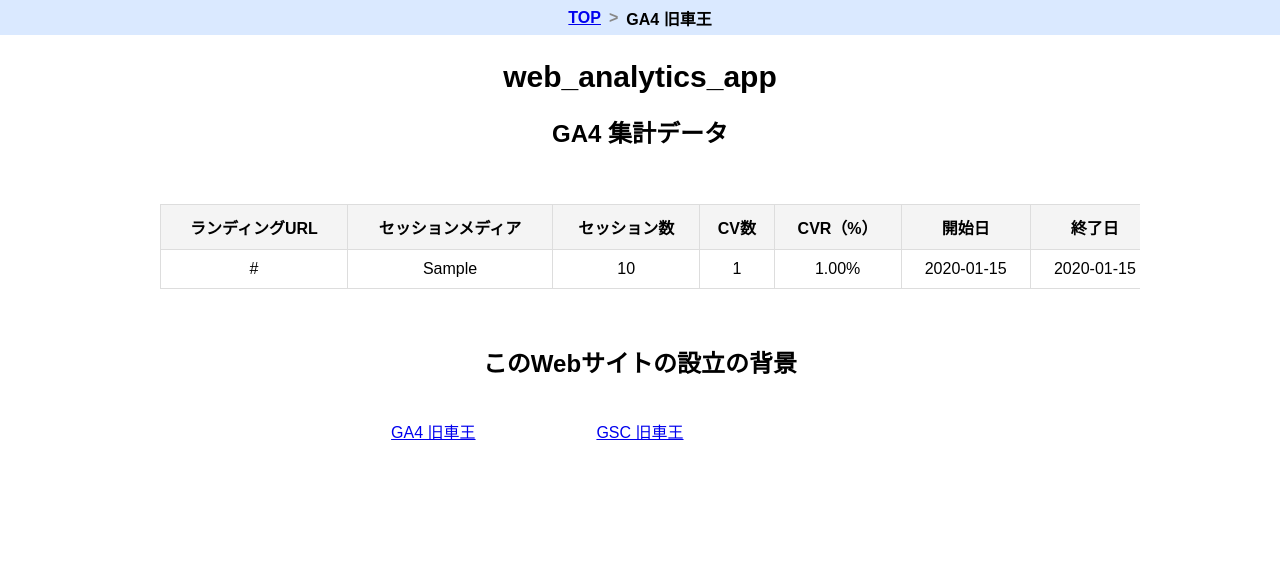
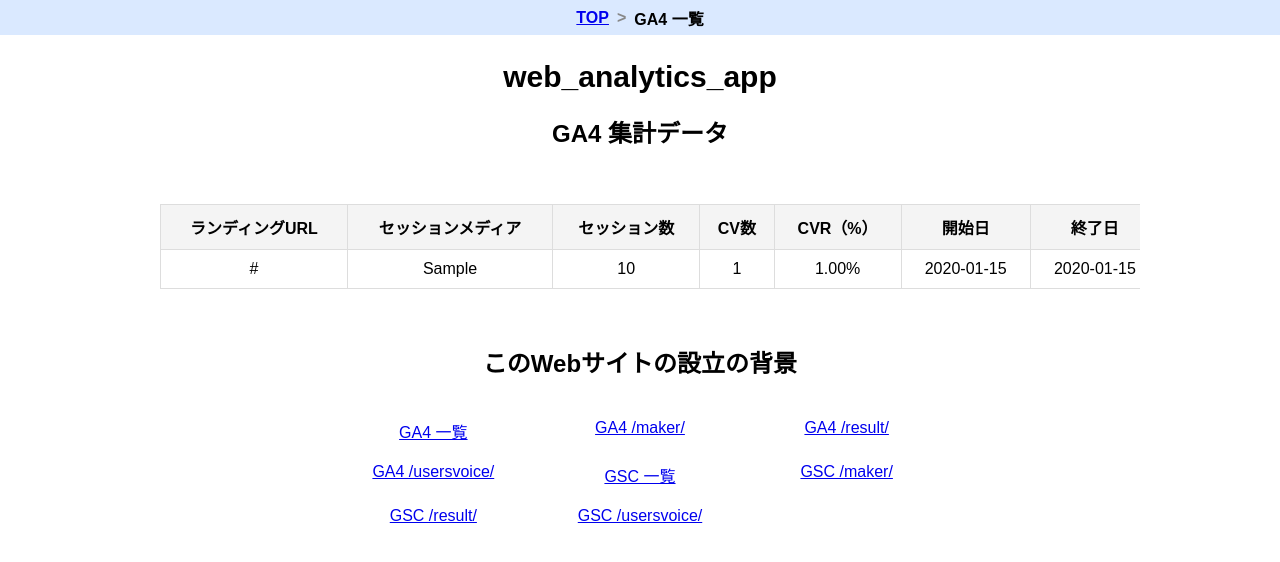
Before and after one commit to Shoki-Hiraga/web_analytics_app, a Laravel app: page /ga4_qsha_oh in a window 1280 px wide. Shown: the top 562 px of the page. Run offline with Laravel 10, Linux system fonts and the light colour scheme; tables that the repository leaves empty hold one stand-in row (values such as "Sample post").

Commit message:
ディレクトリ別ページ作成

```diff
--- a/app/Helpers/BreadcrumbHelper.php
+++ b/app/Helpers/BreadcrumbHelper.php
@@ -8,18 +8,39 @@ class BreadcrumbHelper
 public static function getLinks(): array
 {
     return [
-            'ga4_qsha_oh' => ['name' => 'GA4 旧車王', 'url' => url('/ga4_qsha_oh')],
-            'gsc_qsha_oh' => ['name' => 'GSC 旧車王', 'url' => url('/gsc_qsha_oh')],
+        'ga4_qsha_oh' => ['name' => 'GA4 一覧', 'url' => route('ga4_qsha_oh')],
+        'ga4_qsha_oh.maker' => ['name' => 'GA4 /maker/', 'url' => route('ga4_qsha_oh.maker')],
+        'ga4_qsha_oh.result' => ['name' => 'GA4 /result/', 'url' => route('ga4_qsha_oh.result')],
+        'ga4_qsha_oh.usersvoice' => ['name' => 'GA4 /usersvoice/', 'url' => route('ga4_qsha_oh.usersvoice')],
+
+        'gsc_qsha_oh' => ['name' => 'GSC 一覧', 'url' => route('gsc_qsha_oh')],
+        'gsc_qsha_oh.maker' => ['name' => 'GSC /maker/', 'url' => route('gsc_qsha_oh.maker')],
+        'gsc_qsha_oh.result' => ['name' => 'GSC /result/', 'url' => route('gsc_qsha_oh.result')],
+        'gsc_qsha_oh.usersvoice' => ['name' => 'GSC /usersvoice/', 'url' => route('gsc_qsha_oh.usersvoice')],
     ];
 }
 
 // ② パンくず用
 public static function generate(): array
 {
-        $route = request()->route()?->getName(); // null安全演算子
+    $route = request()->route()?->getName();
+    $map = self::getLinks();
 
-        $links = self::getLinks();
+    // 例: 'ga4_qsha_oh.maker' → ['ga4_qsha_oh', 'ga4_qsha_oh.maker']
+    $breadcrumbs = [];
 
-        return isset($links[$route]) ? [$links[$route]] : [];
+    if ($route && isset($map[$route])) {
+        // 上位ページ（一覧）を自動的に補完
+        if (str_contains($route, '.')) {
+            $parent = explode('.', $route)[0]; // ga4_qsha_oh
+            if (isset($map[$parent])) {
+                $breadcrumbs[] = $map[$parent];
             }
         }
+        $breadcrumbs[] = $map[$route];
+    }
+
+    return $breadcrumbs;
+}
+
+}
--- a/app/Http/Controllers/Ga4QshaOhController.php
+++ b/app/Http/Controllers/Ga4QshaOhController.php
@@ -15,4 +15,18 @@ class Ga4QshaOhController extends Controller
         $records = Ga4QshaOh::orderBy('start_date', 'desc')->get();
         return view('main.ga4_index', compact('records'));
     }
+
+    public function showByDirectory(Request $request)
+    {
+        $path = $request->path(); // 例: ga4_qsha_oh/maker
+        $directory = '/' . last(explode('/', $path)) . '/'; // 例: /maker/
+
+        // データ取得
+        $records = Ga4QshaOh::where('landing_url', $directory)
+            ->orderBy('start_date', 'desc')
+            ->get();
+
+        return view('main.ga4_index', compact('records', 'directory'));
+    }
+
 }
--- a/resources/views/components/breadcrumb.blade.php
+++ b/resources/views/components/breadcrumb.blade.php
@@ -1,9 +1,14 @@
 <link rel="stylesheet" href="{{ asset('css/navi.css') }}">
 <nav aria-label="breadcrumb">
+    @php
+        $breadcrumbs = \App\Helpers\BreadcrumbHelper::generate();
+    @endphp
+
     <ol class="breadcrumb">
         <li class="breadcrumb-item"><a href="{{ url('/') }}">TOP</a></li>
-        @foreach (\App\Helpers\BreadcrumbHelper::generate() as $index => $crumb)
-            @if ($index === count(\App\Helpers\BreadcrumbHelper::generate()) - 1)
+
+        @foreach ($breadcrumbs as $index => $crumb)
+            @if ($index === count($breadcrumbs) - 1)
                 <li class="breadcrumb-item active" aria-current="page">{{ $crumb['name'] }}</li>
             @else
                 <li class="breadcrumb-item">
--- a/resources/views/main/ga4_index.blade.php
+++ b/resources/views/main/ga4_index.blade.php
@@ -9,7 +9,8 @@
 <body>
     <h1>@include('components.sitename')</h1>
 
-    <h2>GA4 集計データ</h2>
+    <h2>GA4 集計データ @isset($directory)（{{ $directory }}）@endisset</h2>
+
     <div class="table-container">
         <table border="1" cellpadding="8" cellspacing="0">
             <thead>
--- a/resources/views/main/gsc_index.blade.php
+++ b/resources/views/main/gsc_index.blade.php
@@ -8,7 +8,7 @@
 <body>
     <h1>@include('components.sitename')</h1>
 
-    <h2>GSC 集計データ</h2>
+    <h2>GSC 集計データ @isset($directory)（{{ $directory }}）@endisset</h2>
     <div class="table-container">
         <table border="1" cellpadding="8" cellspacing="0">
             <thead>
--- a/routes/web.php
+++ b/routes/web.php
@@ -20,6 +20,12 @@ Route::get('/', function () {
     return view('main.index');
 });
 
-
 Route::get('/ga4_qsha_oh', [Ga4QshaOhController::class, 'index'])->name('ga4_qsha_oh');
 Route::get('/gsc_qsha_oh', [GscQshaOhController::class, 'index'])->name('gsc_qsha_oh');
+Route::get('/ga4_qsha_oh/maker', [Ga4QshaOhController::class, 'showByDirectory'])->name('ga4_qsha_oh.maker');
+Route::get('/ga4_qsha_oh/result', [Ga4QshaOhController::class, 'showByDirectory'])->name('ga4_qsha_oh.result');
+Route::get('/ga4_qsha_oh/usersvoice', [Ga4QshaOhController::class, 'showByDirectory'])->name('ga4_qsha_oh.usersvoice');
+
+Route::get('/gsc_qsha_oh/maker', [GscQshaOhController::class, 'showByDirectory'])->name('gsc_qsha_oh.maker');
+Route::get('/gsc_qsha_oh/result', [GscQshaOhController::class, 'showByDirectory'])->name('gsc_qsha_oh.result');
+Route::get('/gsc_qsha_oh/usersvoice', [GscQshaOhController::class, 'showByDirectory'])->name('gsc_qsha_oh.usersvoice');
```
Also changed, not shown: app/Http/Controllers/GscQshaOhController.php (+16 -0 lines). Lines whose indentation alone changed are shown as unchanged.
